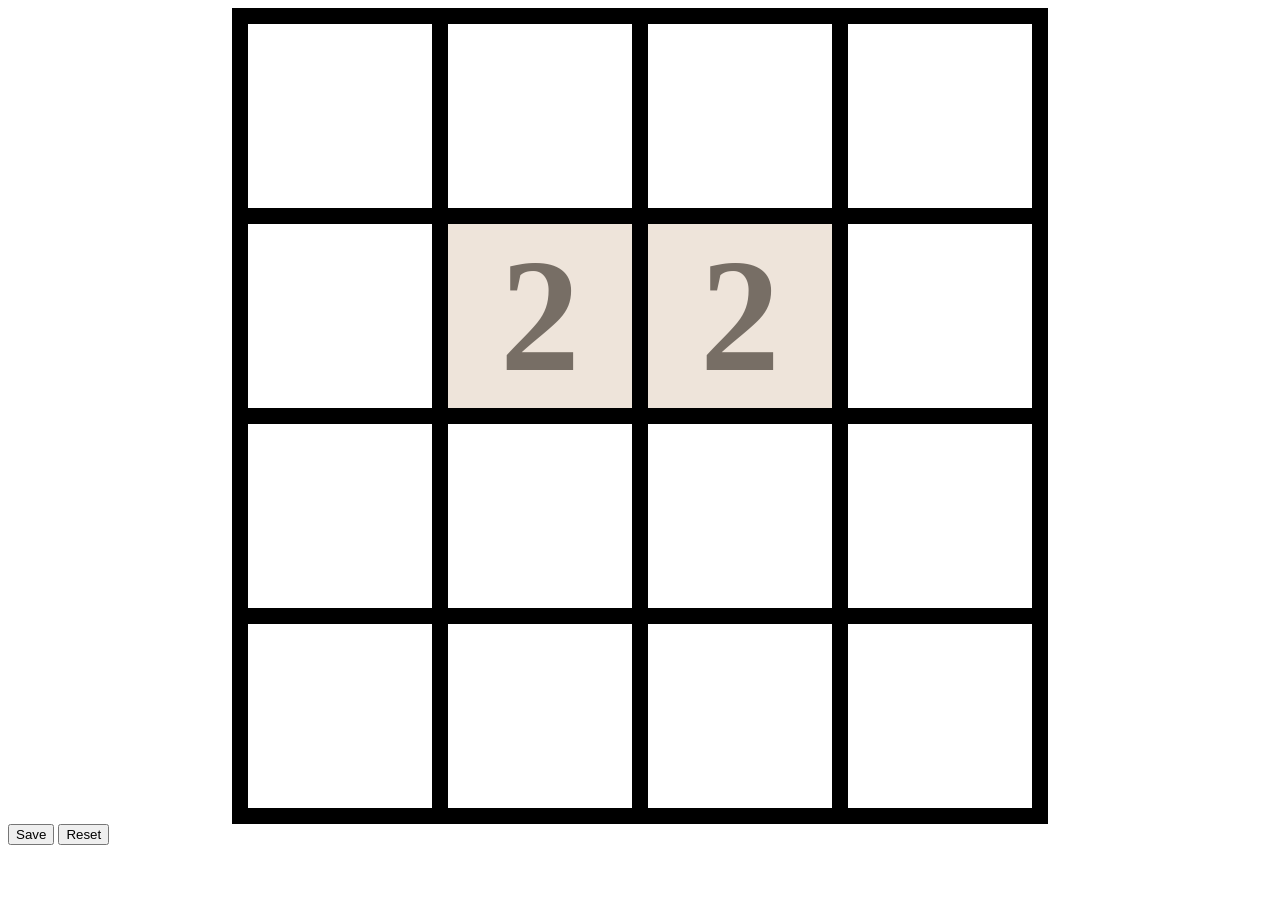
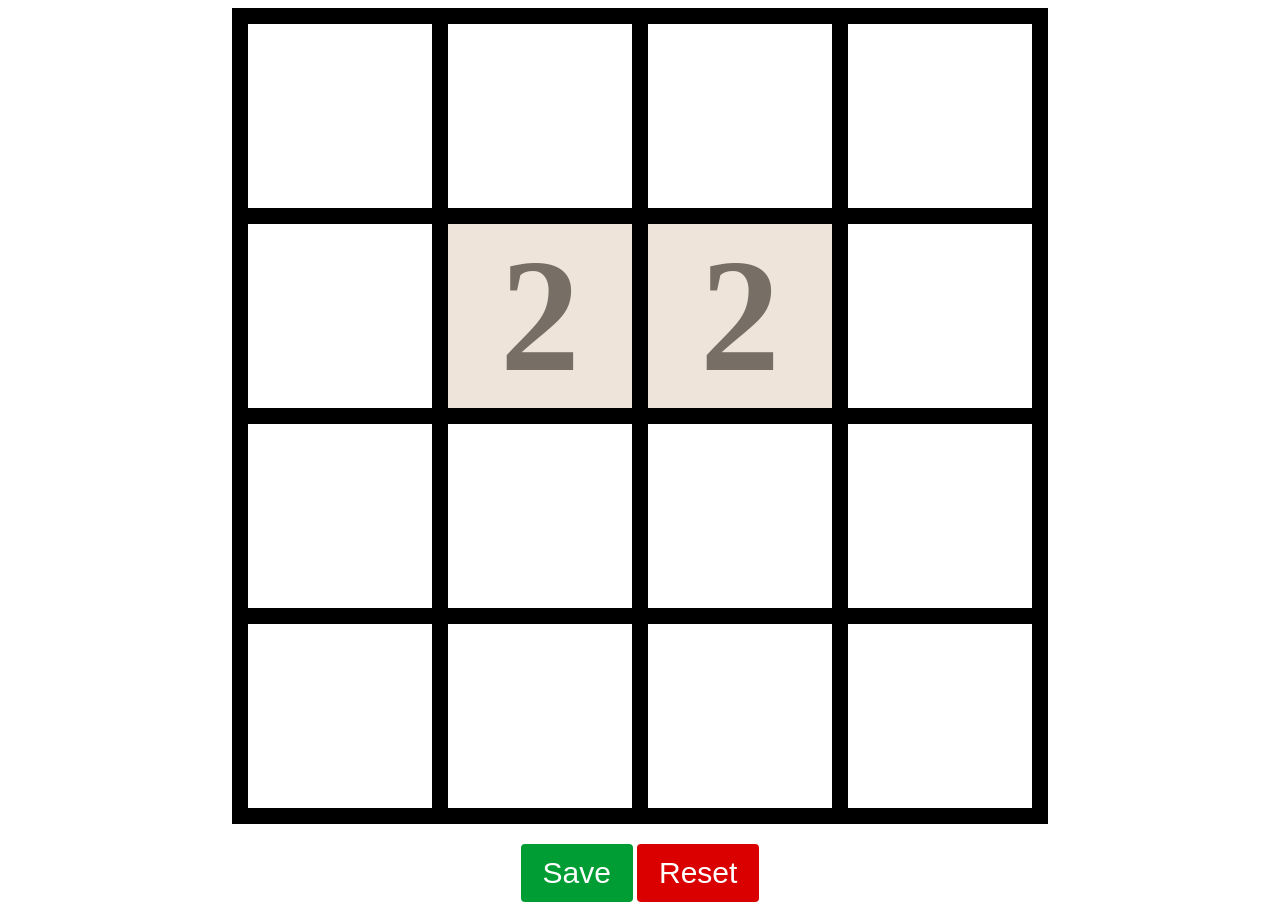
Before and after one commit to alexcicioc/2048, a plain HTML site: page index.html in a window 1280 px wide. Before the commit the page ends 853 px from the top, so only its background shows below. Drawn offline with nearby package versions, Linux system fonts and the light colour scheme.

Commit message:
Style improvements, fix save game, add reset functionality

```diff
--- a/index.html
+++ b/index.html
@@ -70,8 +70,8 @@
   </div>
 
   <div id="controlls">
-    <button onclick="saveGame();">Save</button>
-    <button onclick="resetGame();">Reset</button>
+    <button class="btn-green" onclick="saveGame();">Save</button>
+    <button class="btn-red" onclick="resetGame();">Reset</button>
   </div>
 
   <script type="text/javascript" src="https://code.jquery.com/jquery-3.3.1.min.js"></script>
--- a/main.js
+++ b/main.js
@@ -216,20 +216,35 @@ function gridToNumericMatrix() {
 
 function saveGame() {
   const gridInJsonEncoded = window.btoa(JSON.stringify(gridToNumericMatrix()));
-  setCookie(PROGRESS_COOKIE_NAME, gridInJsonEncoded, 1)
-  console.log(document.cookie);
+  setCookie(PROGRESS_COOKIE_NAME, gridInJsonEncoded, 1);
+  alert('Game Saved !');
+}
+
+function resetGame() {
+  gridArray.forEach((row) => {
+    row.forEach((tile) => {
+      removeTile(tile);
+    });
+  });
+
+  addRandomTile();
+  addRandomTile();
+  console.log('Game reset');
 }
 
 function reloadLastGame() {
-  if (getCookie(PROGRESS_COOKIE_NAME)) {
-    console.log('Last game reloaded');
+  const savedGame = getCookie(PROGRESS_COOKIE_NAME);
+  if (savedGame) {
     try {
-      const savedGrid = window.atob(JSON.parse(document.cookie[PROGRESS_COOKIE_NAME]));
+      const savedGrid = JSON.parse(window.atob(savedGame));
       savedGrid.forEach((row, rowIndex) => {
         row.forEach((columnValue, columnIndex) => {
-          setTileValue(gridArray[rowIndex][columnIndex], columnValue);
+          if (columnValue) {
+            setTileValue(gridArray[rowIndex][columnIndex], columnValue);
+          }
         });
       });
+      console.log('Last game reloaded');
       return true;
     } catch (error) {
       console.error(error);
--- a/style.css
+++ b/style.css
@@ -23,6 +23,31 @@
   text-align: center;
   vertical-align:middle;
   color: #776e65;
+}
+
+#controlls {
+  text-align: center;
+  margin-top: 20px;
+}
+
+button {
+  border-radius: .25rem;
+  font-size: 30px;
+  padding: 10px 20px 10px 20px;
+}
+
+.btn-green {
+  color: #fff;
+  background-color: #009c34;
+  border-color: #006622;
+  border: 2px solid transparent;
+}
+
+.btn-red {
+  color: #fff;
+  background-color: #da0000;
+  border-color: #660000;
+  border: 2px solid transparent;
 }
 
 .tile.tile-2 {
```
